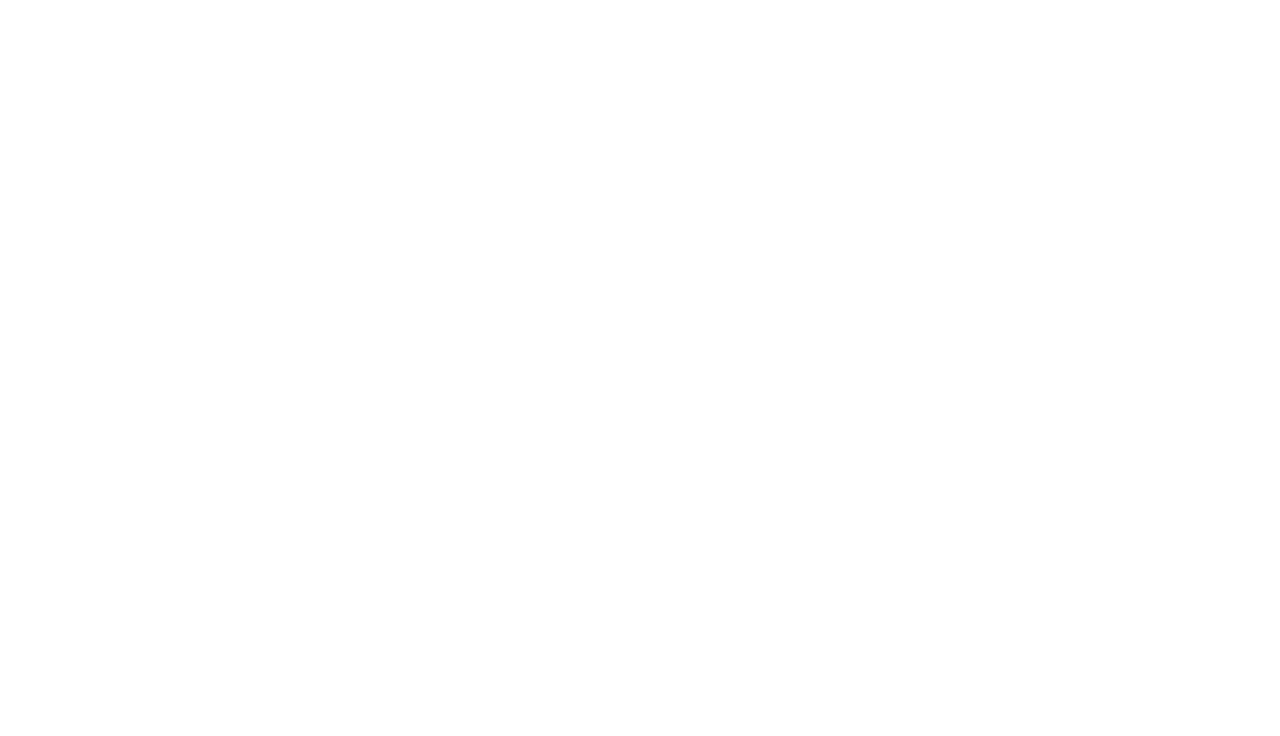
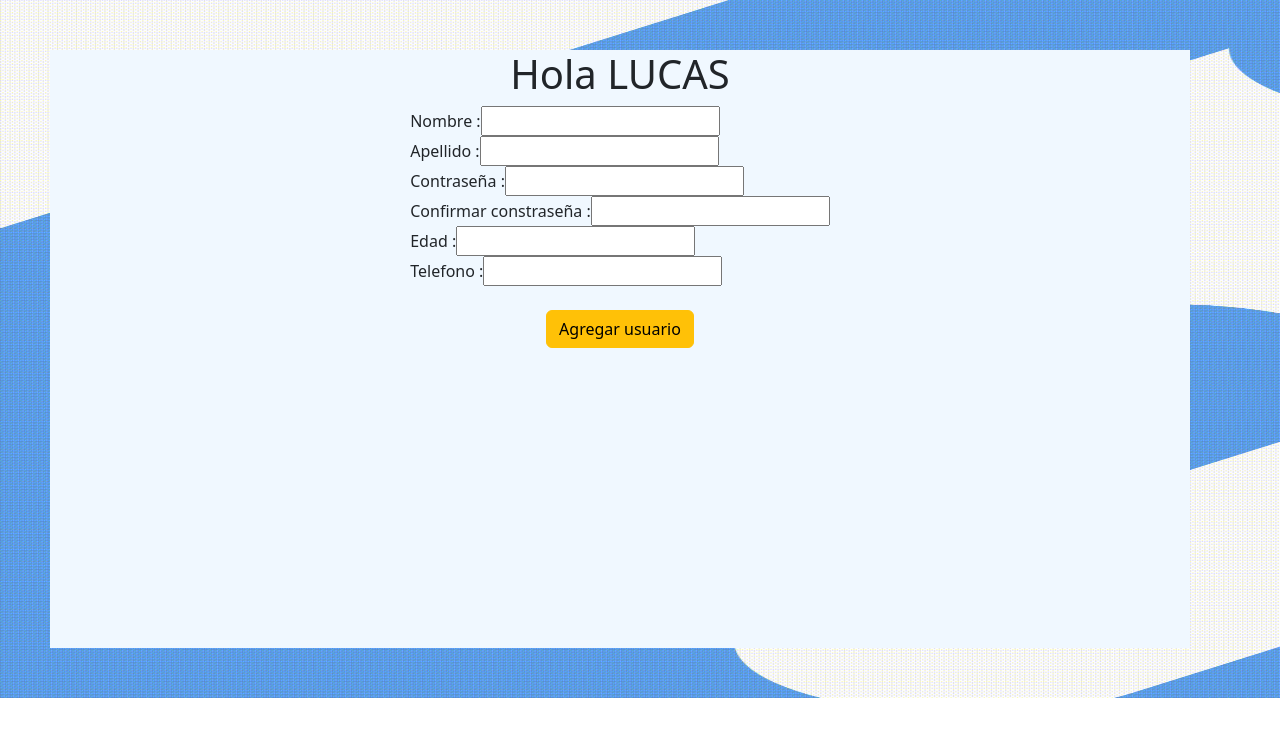
Before and after one commit to LucasA75/CuidaTusMonedas, a React (Create React App) app in the folder React CTM/: page /Login in a window 1280 px wide. Before the commit this address had no page. Shown: the top 736 px of the page. Built offline with nearby package versions, Linux system fonts and the light colour scheme.

Commit message:
Boton agregar usuarios funcionando

```diff
--- a/React CTM/package.json
+++ b/React CTM/package.json
@@ -3,6 +3,9 @@
   "version": "0.1.0",
   "private": true,
   "dependencies": {
+    "@emotion/react": "^11.10.5",
+    "@emotion/styled": "^11.10.5",
+    "@mui/material": "^5.11.0",
     "@testing-library/jest-dom": "^5.16.5",
     "@testing-library/react": "^13.4.0",
     "@testing-library/user-event": "^13.5.0",
--- a/React CTM/src/App.js
+++ b/React CTM/src/App.js
@@ -1,5 +1,6 @@
 import React from "react";
 import {BrowserRouter, Routes, Route} from "react-router-dom";
+import { AdminPage, LoginPage } from "./pages";
 import Home from "./pages/Home"
 
 const App =() => {
@@ -7,6 +8,8 @@
         <BrowserRouter>
             <Routes>
                 <Route path="/" element={<Home/>}></Route>
+                <Route path="/Login" element={<LoginPage/>}></Route>
+                <Route path="/Admin" element={<AdminPage/>}></Route>
             </Routes>
         </BrowserRouter>
     )
--- /dev/null
+++ b/React CTM/src/components/FormularioLogin/FormularioLogin.css
@@ -0,0 +1,19 @@
+.formulario{
+
+    background-color:aliceblue;
+    display: flex;
+    justify-content: center;
+    margin: 50px;
+    padding-bottom: 300px;
+    flex-direction: column;
+    align-items: center;
+
+
+
+}
+body, footer, header{
+    background-image: url("../../assets/img/Tran.gif");
+    background-repeat: no-repeat;
+    background-position: center;
+    background-size: 100% 100%;
+}
--- /dev/null
+++ b/React CTM/src/components/FormularioLogin/FormularioLogin.js
@@ -0,0 +1,104 @@
+import React, {useState} from "react";
+import "./FormularioLogin.css";
+
+const initialUsuario = {
+  nombre: "",
+  apellido: "",
+  contraseña: "",
+  confirmarContraseña: "",
+  edad: "",
+  telefono: "",
+};
+
+const FormularioLogin = ({userAdd}) => {
+    const [usuario, setUsuario] = useState(initialUsuario);
+    const { nombre, apellido, contraseña, confirmarContraseña, edad, telefono } = usuario;
+    const handleInputChange = (e) => {
+        //Esta funcion se llama cada vez que nosotros escribimos algo en algun input de nuestra pagina
+        const changedFormValue = {
+            //va a mantener los datos que tiene usuario
+            ...usuario,
+            //Esto mete el atributo que cambie por su nuevo valor
+            [e.target.name]: e.target.value
+        }
+        setUsuario(changedFormValue);
+    }
+
+
+  return (
+    <div>
+      <div class="container-lg formulario">
+        <h1>Hola LUCAS </h1>
+        <div>
+          <form>
+            <label for="name"> Nombre : </label>
+            <input
+              type="text"
+              name="nombre"
+              id="name"
+              value={nombre}
+              onChange={handleInputChange}
+            />
+            <br />
+
+            <label for="apellido"> Apellido : </label>
+            <input
+              type="text"
+              name="apellido"
+              id="apellido"
+              value={apellido}
+              onChange={handleInputChange}
+            />
+            <br />
+            <label for="contraseña"> Contraseña : </label>
+            <input
+              type="text"
+              name="contraseña"
+              id="contraseña"
+              value={contraseña}
+              onChange={handleInputChange}
+            />
+            <br />
+            <label for="confirmarContraseña"> Confirmar constraseña : </label>
+            <input
+              type="text"
+              name="confirmarContraseña"
+              id="confirmarContraseña"
+              value={confirmarContraseña}
+              onChange={handleInputChange}
+            />
+            <br />
+
+            <label for="edad"> Edad : </label>
+            <input
+              type="text"
+              name="edad"
+              id="edad"
+              value={edad}
+              onChange={handleInputChange}
+            />
+            <br />
+
+            <label for="telefono"> Telefono : </label>
+            <input
+              type="text"
+              name="telefono"
+              id="telefono"
+              value={telefono}
+              onChange={handleInputChange}
+            />
+            <br />
+          </form>
+          <br />
+          <center>
+            <button type="button" class="btn btn-warning" onClick={() => userAdd(usuario)}>
+              Agregar usuario
+            </button>
+          </center>
+        </div>
+      </div>
+    </div>
+  );
+};
+
+export default FormularioLogin;
--- /dev/null
+++ b/React CTM/src/components/TablaUsuario/TablaUsuario.js
@@ -0,0 +1,59 @@
+import React from "react";
+
+const TablaUsuario = ({usuarios}) => {
+  return (
+    <div class="card container mb-2">
+      <h2>Tabla Usuarios</h2>
+      <table class="table">
+        <thead>
+          <tr>
+            <th>Nombre</th>
+            <th>Apellido</th>
+            <th>Contraseña</th>
+            <th>Contraseña confirmada</th>
+            <th>Edad</th>
+            <th>Telefono</th>
+          </tr>
+        </thead>
+        <tbody>
+        {//Iteramos usuarios con .map, a cada elemento de usuarios lo llamaremos
+         //usuario y realizaremos lo siguiente =>
+        }
+          {usuarios.map((usuario) => (
+            <tr>
+              <td>{usuario.nombre}</td>
+              <td>{usuario.apellido}</td>
+              <td>{usuario.contraseña}</td>
+              <td>{usuario.confirmarContraseña}</td>
+              <td>{usuario.edad}</td>
+              <td>{usuario.telefono}</td>
+{/*               <td>
+              <button
+                  type="button"
+                  class="btn btn-danger"
+                  onClick={() => {
+                    deleteUser(usuario.rut);
+                  }}
+                >
+                 Eliminar
+                </button>
+                <button
+                  type="button"
+                  class="btn btn-warning"
+                  onClick={() => {
+                    setUsuarioEditado(usuario);
+                  }}
+                >
+                 Editar
+                </button>
+
+              </td> */}
+            </tr>
+          ))}
+        </tbody>
+      </table>
+    </div>
+  );
+};
+
+export default TablaUsuario;
--- /dev/null
+++ b/React CTM/src/pages/AdminPage.js
@@ -0,0 +1,39 @@
+import React, {useState} from "react";
+import { TablaUsuario } from "../components";
+
+const usuario1 = [
+    {
+      nombre: "Joseph",
+      apellido: "Joestar",
+      contraseña: "jejejaja",
+      confirmarContraseña: "jejejaja",
+      edad:"150",
+      telefono:"964869451"
+    },
+    {
+      nombre: "Diego",
+      apellido: "Brown",
+      contraseña: "1234",
+      confirmarContraseña: "1234",
+      edad:"15",
+      telefono:"96489451"
+    },
+    {
+      nombre: "Lucas",
+      apellido: "Jackson",
+      contraseña: "admin",
+      confirmarContraseña: "admin",
+      edad:"23",
+      telefono:"964834123"
+    },
+  ];
+
+const AdminPage = () =>{
+    const [user, setUser] = useState(usuario1);
+    return(
+
+        <div><TablaUsuario usuarios={user}/></div>
+    )
+}
+
+export default AdminPage;
--- a/React CTM/src/pages/LoginPage.js
+++ b/React CTM/src/pages/LoginPage.js
@@ -1,17 +1,57 @@
-import React from "react";
-import { FondoLogin, Login } from "../components";
+import React, {useState} from "react";
+import {FormularioLogin} from "../components";
+
+const usuario1 = [
+  {
+    nombre: "Joseph",
+    apellido: "Joestar",
+    contraseña: "jejejaja",
+    confirmarContraseña: "jejejaja",
+    edad:"150",
+    telefono:"964869451"
+  },
+  {
+    nombre: "Diego",
+    apellido: "Brown",
+    contraseña: "1234",
+    confirmarContraseña: "1234",
+    edad:"15",
+    telefono:"96489451"
+  },
+  {
+    nombre: "Lucas",
+    apellido: "Jackson",
+    contraseña: "admin",
+    confirmarContraseña: "admin",
+    edad:"23",
+    telefono:"964834123"
+  },
+];
+
 
 
 const LoginPage = () => {
+
+
+  const [user, setUser] = useState(usuario1);
+  const userAdd = (usuario) => {
+    const addUsuario = [
+      //Mantenme los datos que tengo en user y agregame lo que yo te entrego aqui (usuario)
+      ...user,
+      usuario,
+    ];
+    //Luego actualizamos (o setteamos) el state
+    setUser(addUsuario);
+  };
+
+
   return(
 
       <main>
-      <FondoLogin/>
-      <div><Login/></div>
+      {/* <FondoLogin/> */}
+      <div><FormularioLogin userAdd = {userAdd}/></div>
       </main>
   )
-
-
 }
 
 export default LoginPage;
--- a/React CTM/src/pages/index.js
+++ b/React CTM/src/pages/index.js
@@ -1,4 +1,6 @@
 import Home from "./Home"
 import Conocenos from "./Conocenos"
+import LoginPage from "./LoginPage"
+import AdminPage from "./AdminPage"
 
-export {Home,Conocenos}
+export {Home,Conocenos, LoginPage, AdminPage}
```
Also changed, not shown: React CTM/src/components/index.js (+11 -1 lines), React CTM/src/assets/img/Tran.gif (added), 1 other file (tests, documents, lock files or other folders).
